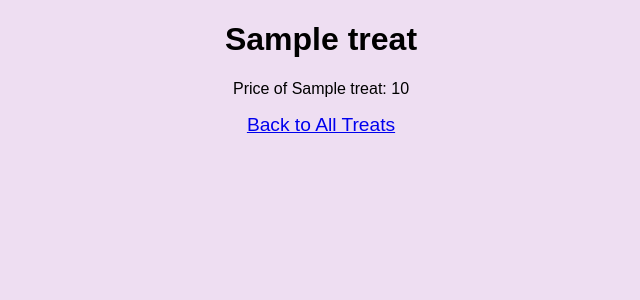
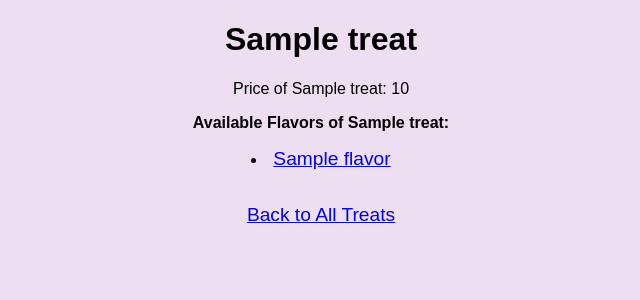
Before and after one commit to mejia-dev/ice_cream_shop, a Django app: page /shop/treats/1/ in a window 1280 px wide. Shown: the top 300 px of the page, without its empty margins (319-959 px from the left). Run offline with Django 5.2, Linux system fonts and the light colour scheme; tables that the repository leaves empty hold one stand-in row (values such as "Sample post"); some web fonts are replaced.

Commit message:
Update Treat details to render flavors

```diff
--- a/icecreamshop/shop/templates/shop/treats/detail.html
+++ b/icecreamshop/shop/templates/shop/treats/detail.html
@@ -12,6 +12,16 @@
 
   <p>Price of {{ treat.treat_name }}: {{ treat.price }}</p>
 
+  <p><strong>Available Flavors of {{ treat.treat_name }}:</strong>
+  {% if not treat.flavors.all.count <= 0 %}
+      {% for flavor in treat.flavors.all %}
+          <li><a href="{% url "shop:flavors/detail" flavor.id %}">{{ flavor.flavor_name }}</a></li><br />
+      {% endfor %}
+  {% else %}
+    <p> {{ treat.treat_name }} does not have any flavors yet.</p>
+  {% endif %}
+  </p>
+
   <a href="{% url 'shop:treats' %}">Back to All Treats</a>
 </body>
 </html>
```
